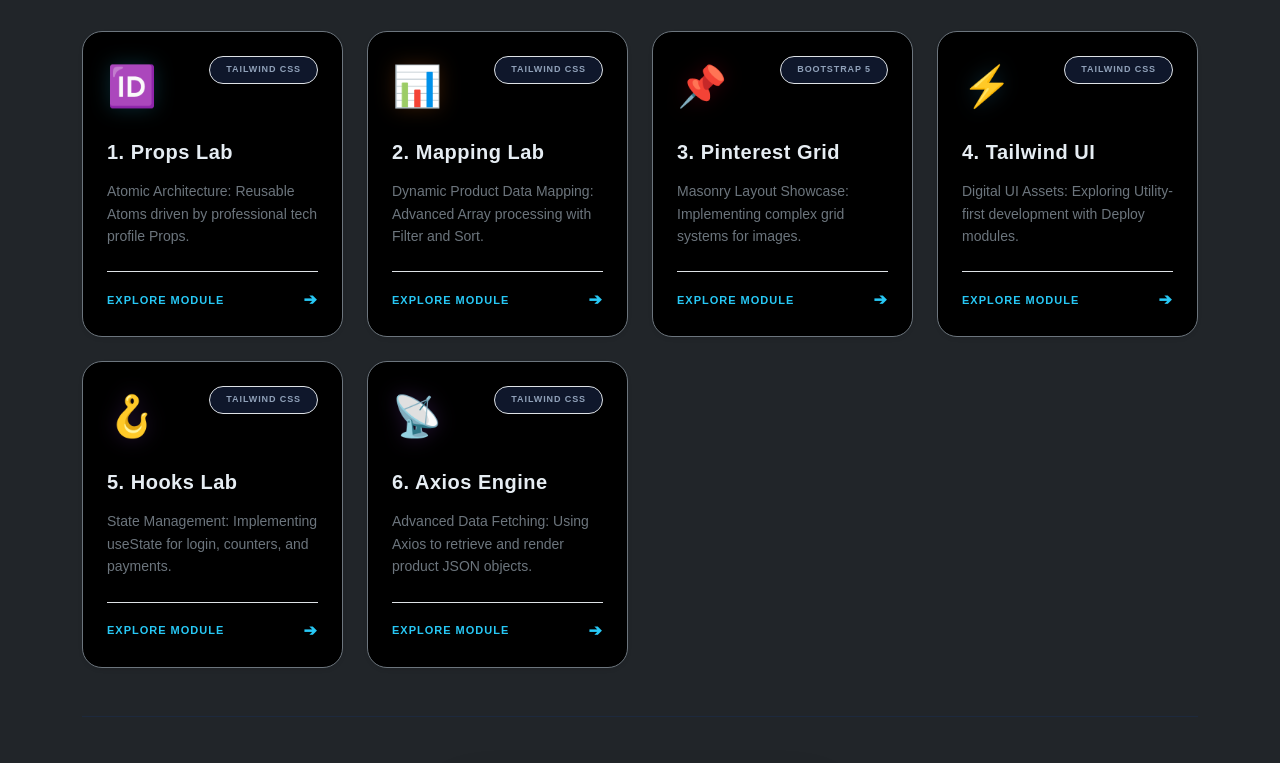
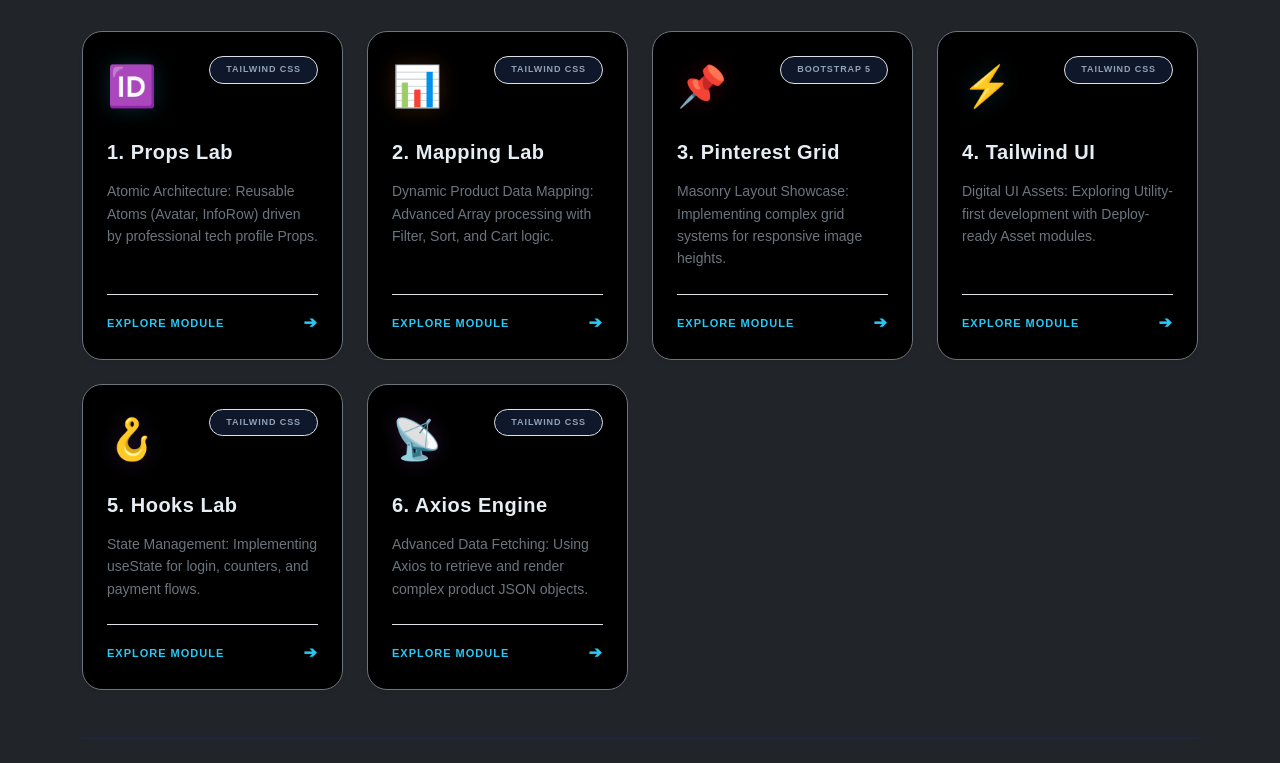
Before and after one commit to gunasekaran006-alt/portfolio-2.0, a React (Vite) app: page / in a window 1280 px wide. Shown: the part 394-1157 px from the top of the page. Built offline with nearby package versions, Linux system fonts and the light colour scheme; no server answers.

Commit message:
Ed-Tech Landing page

```diff
--- a/src/App.jsx
+++ b/src/App.jsx
@@ -1,28 +1,24 @@
 import React, { useState } from 'react';
 
-// Bootstrap UI Imports (Old Portfolio)
+// Bootstrap UI Imports
 import Header from './components/bootstrap-ui/Header';
 import PathCard from './components/bootstrap-ui/PathCard';
 import Pinterest from './components/bootstrap-ui/Pinterest';
 import StatusModule from './components/bootstrap-ui/StatusModule';
 
-// Tailwind UI Imports (Old Portfolio)
+// Tailwind UI Imports
 import TailwindShowcase from './components/tailwind-ui/TailwindShowcase';
 import ProfileLab from './components/tailwind-ui/ProfileLab';
 import ProductModule from './components/tailwind-ui/ProductModule';
 import StateLab from './components/tailwind-ui/StateLab';
 import UserEngine from './components/tailwind-ui/UserEngine';
 import AxiosProducts from './components/tailwind-ui/AxiosProducts';
-
-// HOMAS Landing Page Import (New Design Master File)
 import HomasIndex from './components/tailwind-ui/HomasIndex';
 
 function App() {
-  // State Logic for Navigation
-  // Default view is 'home' (Old Portfolio)
+  // ⚡ State Logic (Page Navigation)
   const [currentView, setCurrentView] = useState('home');
 
-  // Dummy Data for Portfolio
   const currentUser = {
     username: "Gunasekaran",
     useremail: "gunasekaran006@gmail.com",
@@ -46,27 +42,19 @@ function App() {
 
   return (
     <div className="bg-dark text-light min-vh-100 pb-5" style={{ fontFamily: 'sans-serif' }}>
-
-      {/* Header remains visible on all pages */}
       <Header />
 
-      {/* Conditional Rendering Logic Start */}
+      {/* ⚡ Conditional Rendering Logic start */}
       {currentView === 'home' ? (
 
-        /* --- VIEW 1: HOME PAGE (Old Portfolio) --- */
         <div className="container mt-5">
 
-          {/* Header Title & Button Container */}
+          {/* Header & Toggle Button */}
           <div className="d-flex justify-content-between align-items-center border-bottom border-secondary pb-2 mb-4">
             <h2 className="h4 m-0" style={{ color: '#61DAFB' }}>
               <i className="bi bi-box-seam me-2"></i> Zero to Infinity: Multi-Framework Integration Lab
             </h2>
-
-            {/* Button to switch to the new design */}
-            <button
-              onClick={() => setCurrentView('homas')}
-              className="btn btn-warning fw-bold shadow-sm"
-            >
+            <button onClick={() => setCurrentView('homas')} className="btn btn-warning fw-bold shadow-sm">
               View Ed-Tech Landing Page ➔
             </button>
           </div>
@@ -78,52 +66,114 @@ function App() {
             </div>
           </div>
 
-          {/* Section 2: Navigation Grid */}
+          {/* --- Section 2: Navigation Grid (Step-by-Step Order with Detailed Context) --- */}
           <div className="row g-4 mb-5">
+
+            {/* Card 1: Props Lab */}
             <div className="col-md-3">
-              <PathCard title="1. Props Lab" icon="🆔" iconColor="#27C8F5" desc="Atomic Architecture: Reusable Atoms driven by professional tech profile Props." framework="TAILWIND CSS" link="#profile-lab" />
+              <PathCard
+                title="1. Props Lab"
+                icon="🆔"
+                iconColor="#27C8F5"
+                desc="Atomic Architecture: Reusable Atoms (Avatar, InfoRow) driven by professional tech profile Props."
+                framework="TAILWIND CSS"
+                link="#profile-lab"
+              />
             </div>
+
+            {/* Card 2: Mapping Lab */}
             <div className="col-md-3">
-              <PathCard title="2. Mapping Lab" icon="📊" iconColor="#F97316" desc="Dynamic Product Data Mapping: Advanced Array processing with Filter and Sort." framework="TAILWIND CSS" link="#product-lab" />
+              <PathCard
+                title="2. Mapping Lab"
+                icon="📊"
+                iconColor="#F97316"
+                desc="Dynamic Product Data Mapping: Advanced Array processing with Filter, Sort, and Cart logic."
+                framework="TAILWIND CSS"
+                link="#product-lab"
+              />
             </div>
+
+            {/* Card 3: Pinterest Grid */}
             <div className="col-md-3">
-              <PathCard title="3. Pinterest Grid" icon="📌" iconColor="#E60023" desc="Masonry Layout Showcase: Implementing complex grid systems for images." framework="BOOTSTRAP 5" link="#pinterest-demo" />
+              <PathCard
+                title="3. Pinterest Grid"
+                icon="📌"
+                iconColor="#E60023"
+                desc="Masonry Layout Showcase: Implementing complex grid systems for responsive image heights."
+                framework="BOOTSTRAP 5"
+                link="#pinterest-demo"
+              />
             </div>
+
+            {/* Card 4: Tailwind UI */}
             <div className="col-md-3">
-              <PathCard title="4. Tailwind UI" icon="⚡" iconColor="#38BDF8" desc="Digital UI Assets: Exploring Utility-first development with Deploy modules." framework="TAILWIND CSS" link="#tailwind-demo" />
+              <PathCard
+                title="4. Tailwind UI"
+                icon="⚡"
+                iconColor="#38BDF8"
+                desc="Digital UI Assets: Exploring Utility-first development with Deploy-ready Asset modules."
+                framework="TAILWIND CSS"
+                link="#tailwind-demo"
+              />
             </div>
+
+            {/* Navigation Grid */}
             <div className="col-md-3">
-              <PathCard title="5. Hooks Lab" icon="🪝" iconColor="#A855F7" desc="State Management: Implementing useState for login, counters, and payments." framework="TAILWIND CSS" link="#hooks-lab" />
+              <PathCard
+                title="5. Hooks Lab"
+                icon="🪝"
+                iconColor="#A855F7"
+                desc="State Management: Implementing useState for login, counters, and payment flows."
+                framework="TAILWIND CSS"
+                link="#hooks-lab"
+              />
             </div>
+
+            {/* Card 6: Axios Engine */}
             <div className="col-md-3">
-              <PathCard title="6. Axios Engine" icon="📡" iconColor="#A855F7" desc="Advanced Data Fetching: Using Axios to retrieve and render product JSON objects." framework="TAILWIND CSS" link="#axios-lab" />
+              <PathCard
+                title="6. Axios Engine"
+                icon="📡"
+                iconColor="#A855F7"
+                desc="Advanced Data Fetching: Using Axios to retrieve and render complex product JSON objects."
+                framework="TAILWIND CSS"
+                link="#axios-lab"
+              />
             </div>
+
           </div>
 
-          {/* --- LIVE MODULES --- */}
+          {/* --- LIVE MODULES (Line by Line) --- */}
+
+          {/* 1. Atomic Component Lab */}
           <div id="profile-lab" className="mt-5 pt-5 border-t border-slate-800 flex flex-col items-center">
             <ProfileLab userData={techUserData} />
           </div>
 
+          {/* 2. Dynamic Product Mapping */}
           <div id="product-lab" className="mt-5 pt-5 border-t border-slate-800">
             <ProductModule />
           </div>
 
+          {/* 3. Bootstrap Pinterest Showcase */}
           <div id="pinterest-demo" className="mt-5 pt-5 border-t border-secondary">
             <div className="p-4 rounded bg-black shadow-lg border border-secondary">
               <Pinterest />
             </div>
           </div>
 
+          {/* 4. Tailwind Assets Showcase */}
           <div id="tailwind-demo" className="mt-5 pt-5 border-t border-slate-800">
             <TailwindShowcase onDeploy={handleDeploy} />
           </div>
 
+          {/* 5. State Management Lab & 6. API User Engine */}
           <div id="hooks-lab" className="mt-5 pt-5 border-t border-slate-800 flex flex-col items-center">
             <StateLab />
             <UserEngine />
           </div>
 
+          {/* 7. Axios Data Engine Lab */}
           <div id="axios-lab" className="mt-5 pt-5 border-t border-slate-800 flex flex-col items-center">
             <AxiosProducts />
           </div>
@@ -132,24 +182,19 @@ function App() {
 
       ) : (
 
-        /* --- VIEW 2: HOMAS LANDING PAGE (New Design) --- */
+        /* ---------------------------------------------------
+           🟡 VIEW 2: HOMAS LANDING PAGE (New Design)
+           --------------------------------------------------- */
         <div className="container mt-4">
-
-          {/* Back Button to return to Home */}
-          <button
-            onClick={() => setCurrentView('home')}
-            className="btn btn-outline-light mb-4 d-flex align-items-center gap-2 px-4 py-2"
-          >
+          <button onClick={() => setCurrentView('home')} className="btn btn-outline-light mb-4 d-flex align-items-center gap-2">
             ⬅ Back to Portfolio Dashboard
           </button>
 
-          {/* Complete New Design loads here */}
           <HomasIndex />
-
         </div>
 
       )}
-      {/* Conditional Rendering Logic End */}
+      {/* ⚡ Conditional Rendering Logic End */}
 
     </div>
   );
```
